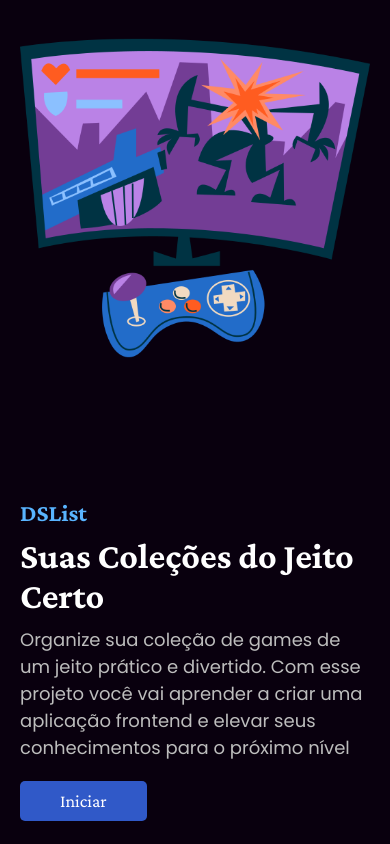
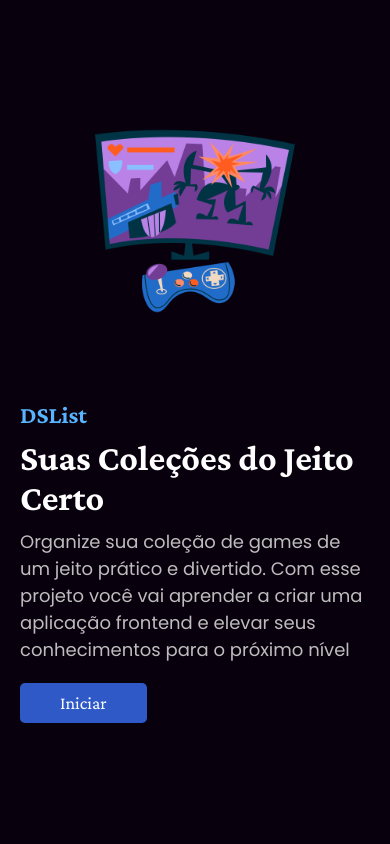
Before and after one commit to dihcoder/dslist-frontend, an Angular app: page / in a window 390 px wide. Built offline with nearby package versions, Linux system fonts and the light colour scheme.

Commit message:
Create Collection and Game pages

```diff
--- a/src/app/pages/home/home.component.html
+++ b/src/app/pages/home/home.component.html
@@ -1,10 +1,12 @@
-<main class="home-wrapper">
+<main class="home">
+    <div class="container">
         <img src="images/game-home.png" alt="">
         <div class="text-content">
             <h2>DSList</h2>
             <h1>Suas Coleções do Jeito Certo</h1>
             <p>Organize sua coleção de games de um jeito prático e divertido. Com esse projeto você vai aprender a criar
                 uma aplicação frontend e elevar seus conhecimentos para o próximo nível</p>
-        <button>Iniciar</button>
+            <button (click)="openCollections()">Iniciar</button>
+        </div>
     </div>
 </main>
--- a/src/app/pages/home/home.component.scss
+++ b/src/app/pages/home/home.component.scss
@@ -1,17 +1,35 @@
-.home-wrapper {
+// Variables for shared styles
+$font-primary: "Crimson Pro";
+$font-secondary: "Poppins";
+$text-accent: var(--text-accent);
+$text-secondary: var(--text-secondary);
+
+// Mixin for reusable text styles
+@mixin text-style($font-family, $size, $weight, $color: inherit) {
+    font-family: $font-family;
+    font-size: $size;
+    font-weight: $weight;
+    color: $color;
+}
+
+.home {
+    display: grid;
+    place-items: center;
+    background-color: var(--bg-color);
+    min-height: 100vh;
+    padding: clamp(40px, 50vh, 120px) 0;
+
+    .container {
         display: flex;
         flex-wrap: wrap;
         flex-flow: row-reverse wrap;
         justify-content: center;
         gap: 80px;
         align-items: center;
-    width: 100%;
-    min-height: 100vh;
-    background-color: var(--bg-color);
 
         img {
             display: inline-block;
-        width: 350px;
+            width: clamp(200px, 50vw, 350px);
         }
 
         .text-content {
@@ -19,35 +37,25 @@
             flex-direction: column;
             gap: 10px;
             min-width: 350px;
-        width: 40vw;
+            width: 60vw;
             max-width: 450px;
         }
 
         h1 {
-        font-family: "Crimson Pro";
-        font-size: 36px;
-        font-weight: 700;
+            @include text-style($font-primary, 36px, 700);
         }
 
         h2 {
-        color: var(--text-accent);
-        font-family: "Crimson Pro";
-        font-size: 24px;
-        font-weight: 700;
+            @include text-style($font-primary, 24px, 700, $text-accent);
         }
 
         p {
-        color: var(--text-secondary);
-        font-family: "Poppins";
-        font-size: 18px;
-        font-weight: 400;
+            @include text-style($font-secondary, 18px, 400, $text-secondary);
         }
 
         button {
             background-color: var(--primary-color);
-        font-family: "Crimson Pro";
-        font-size: 18px;
-        font-weight: 400;
+            @include text-style($font-primary, 18px, 400);
             padding: 10px 40px;
             margin-right: auto;
             margin-top: 10px;
@@ -55,3 +63,4 @@
             cursor: pointer;
         }
     }
+}
--- a/src/app/pages/home/home.component.ts
+++ b/src/app/pages/home/home.component.ts
@@ -1,4 +1,5 @@
 import { Component } from '@angular/core';
+import { Router } from '@angular/router';
 
 @Component({
   selector: 'app-home',
@@ -7,5 +8,9 @@ import { Component } from '@angular/core';
   styleUrl: './home.component.scss'
 })
 export class HomeComponent {
+  constructor (private router: Router) {}
 
+  openCollections() {
+    this.router.navigate(['collections'])
+  }
 }
--- a/src/styles.scss
+++ b/src/styles.scss
@@ -15,6 +15,20 @@
     padding: 0;
     box-sizing: border-box;
     color: var(--text-primary);
+}
+
+.container {
+    max-width: 1200px;
+    margin: 0 auto;
+    padding: 0 20px;
+}
+
+ul {
+    list-style: none;
+}
+
+a {
+    text-decoration: none;
 }
 
 button {
```
Also changed, not shown: src/app/app.routes.ts (+10 -0 lines). Lines whose indentation alone changed are shown as unchanged.
